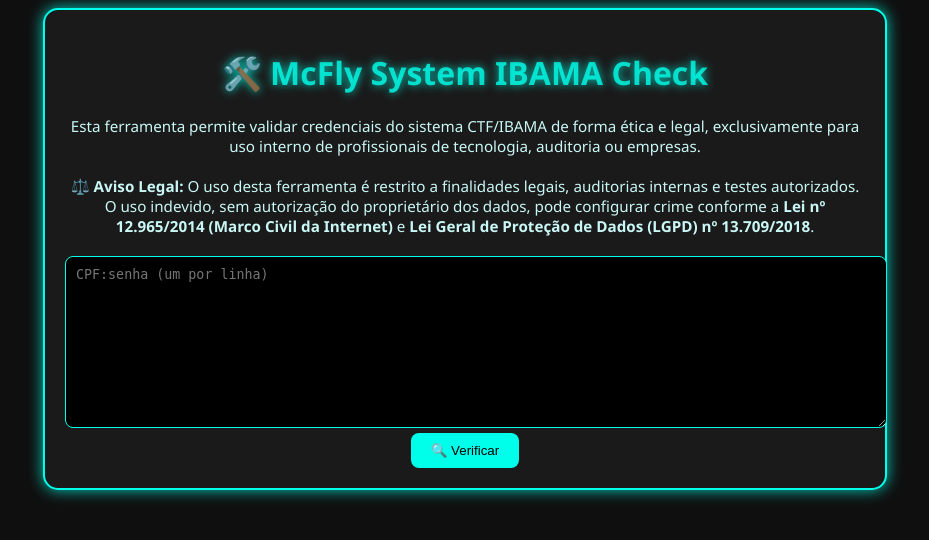
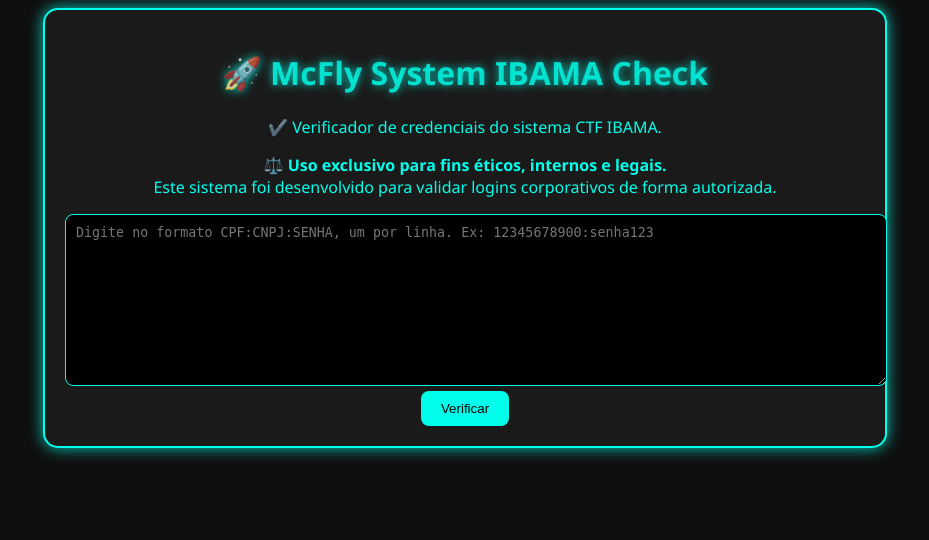
Before and after one commit to laurafandrade/chkmcfly, a Flask app: page / in a window 1280 px wide. Shown: the top 540 px of the page, without its empty margins (175-1104 px from the left). Run offline with Flask 3, Linux system fonts and the light colour scheme.

Commit message:
Update index.html

```diff
--- a/templates/index.html
+++ b/templates/index.html
@@ -1,31 +1,30 @@
 <!DOCTYPE html>
-<html lang="pt-br">
+<html lang="pt-BR">
 <head>
     <meta charset="UTF-8">
-    <meta name="viewport" content="width=device-width, initial-scale=1.0">
     <title>McFly System IBAMA Check</title>
-    <link rel="stylesheet" href="{{ url_for('static', filename='style.css') }}">
+    <link rel="stylesheet" href="/static/style.css">
 </head>
 <body>
     <div class="container">
-        <h1>🛠️ McFly System IBAMA Check</h1>
-        <p class="description">
-            Esta ferramenta permite validar credenciais do sistema CTF/IBAMA de forma ética e legal, exclusivamente para uso interno de profissionais de tecnologia, auditoria ou empresas.<br><br>
-            <strong>⚖️ Aviso Legal:</strong> O uso desta ferramenta é restrito a finalidades legais, auditorias internas e testes autorizados. O uso indevido, sem autorização do proprietário dos dados, pode configurar crime conforme a <strong>Lei nº 12.965/2014 (Marco Civil da Internet)</strong> e <strong>Lei Geral de Proteção de Dados (LGPD) nº 13.709/2018</strong>.
-        </p>
-
+        <h1>🚀 McFly System IBAMA Check</h1>
+        <p>✔️ Verificador de credenciais do sistema CTF IBAMA.</p>
+        <p>⚖️ <b>Uso exclusivo para fins éticos, internos e legais.</b><br>Este sistema foi desenvolvido para validar logins corporativos de forma autorizada.</p>
         <form method="POST">
-            <textarea name="combos" placeholder="CPF:senha (um por linha)"></textarea><br>
-            <button type="submit">🔍 Verificar</button>
+            <textarea name="combos" rows="10" placeholder="Digite no formato CPF:CNPJ:SENHA, um por linha. Ex: 12345678900:senha123"></textarea>
+            <br>
+            <button type="submit">Verificar</button>
         </form>
 
-        {% if resultados %}
-        <div class="results">
-            <h2>🔎 Resultados:</h2>
-            {% for r in resultados %}
-                <p>{{r}}</p>
-            {% endfor %}
-        </div>
+        {% if resultado %}
+            <div class="result">
+                <h2>Resultado:</h2>
+                <ul>
+                    {% for item in resultado %}
+                        <li>{{ item }}</li>
+                    {% endfor %}
+                </ul>
+            </div>
         {% endif %}
     </div>
 </body>
```
